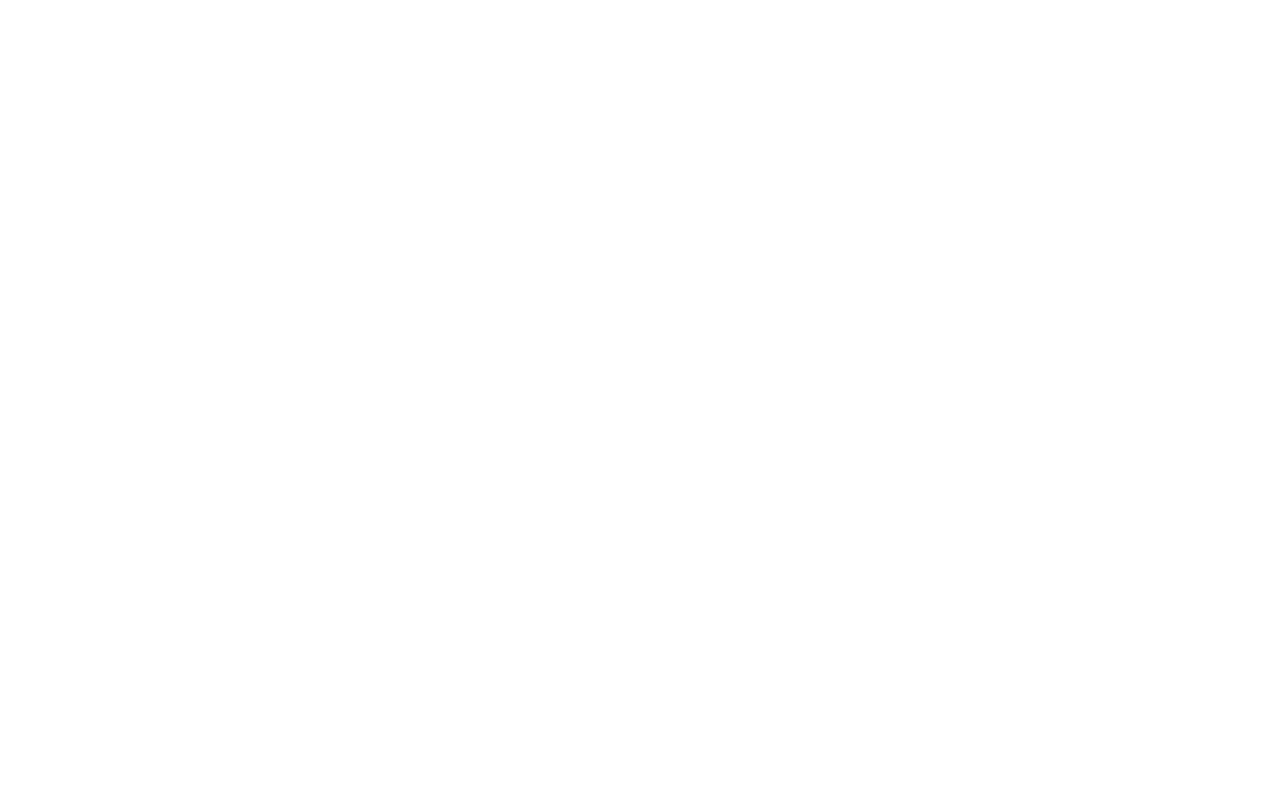
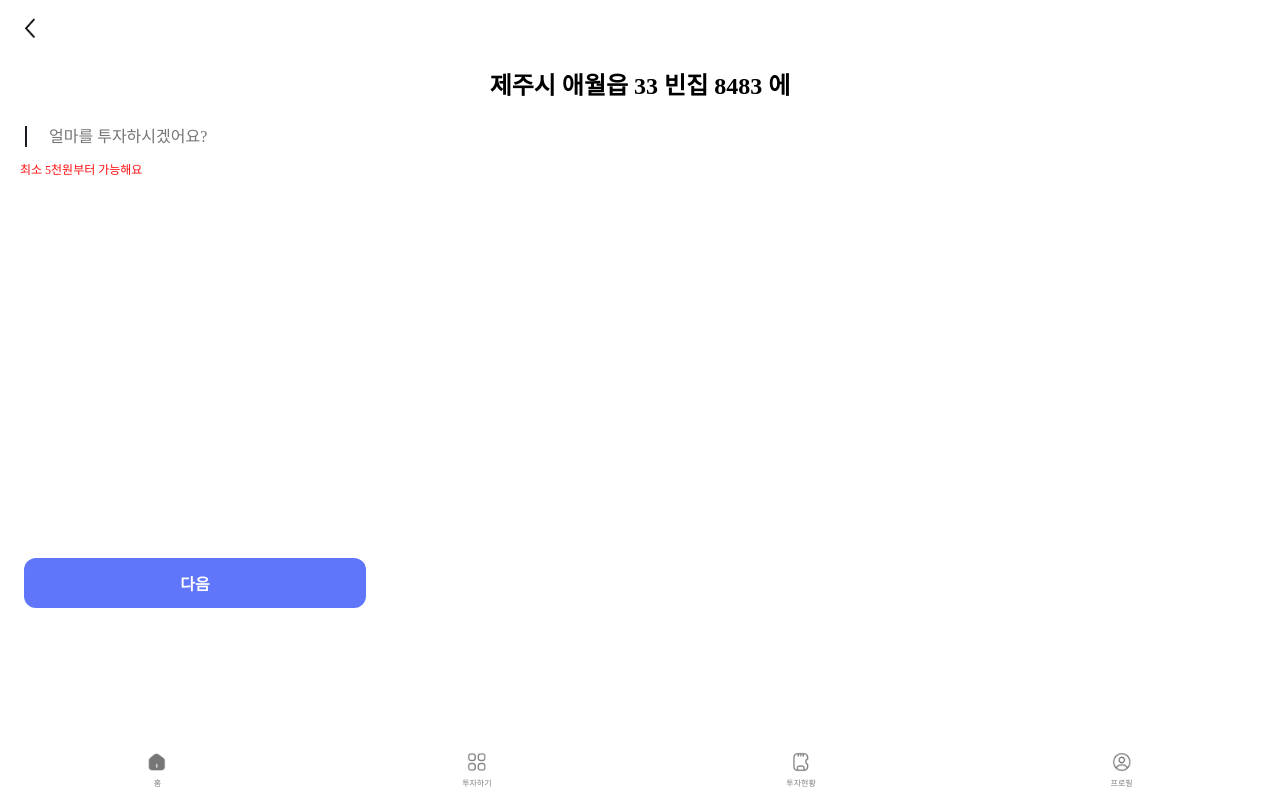
Before and after one commit to zzarbttoo/gd-frontend, a React (Create React App) app: page /input-price in a window 1280 px wide. Before the commit this address had no page. Built offline with nearby package versions, Linux system fonts and the light colour scheme.

Commit message:
inputPrice
금액 입력 화면 구현

```diff
--- a/package.json
+++ b/package.json
@@ -10,6 +10,7 @@
     "react-dom": "^18.2.0",
     "react-router-dom": "^6.22.1",
     "react-scripts": "5.0.1",
+    "recoil": "^0.7.7",
     "styled-components": "^6.1.8",
     "styled-reset": "^4.5.2",
     "web-vitals": "^2.1.4"
--- a/src/Router.js
+++ b/src/Router.js
@@ -3,16 +3,18 @@
 import Invest from "./pages/invest/Invest";
 import CurrentInvest from "./pages/current/CurrentInvest";
 import Mypage from "./pages/mypage/Mypage";
+import InputPrice from "./pages/invest/InputPrice";
 
 const Router = () => {
-    return (
-        <Routes>
-            <Route path="/" element={<Home />} />
-            <Route path="/invest" element={<Invest />}/>
-            <Route path="/current-invest" element={<CurrentInvest />}/>
-            <Route path="/mypage" element={<Mypage />}/>
-        </Routes>
-    );
+  return (
+    <Routes>
+      <Route path="/" element={<Home />} />
+      <Route path="/invest" element={<Invest />} />
+      <Route path="/current-invest" element={<CurrentInvest />} />
+      <Route path="/mypage" element={<Mypage />} />
+      <Route path="/input-price" element={<InputPrice />} />
+    </Routes>
+  );
 };
 
 export default Router;
--- a/src/pages/current/CurrentInvest.jsx
+++ b/src/pages/current/CurrentInvest.jsx
@@ -1,5 +1,5 @@
-import React from 'react';
-import NavBar from '../../components/NavBar';
+import React from "react";
+import NavBar from "../../components/NavBar";
 
 function CurrentInvest(props) {
   return (
--- /dev/null
+++ b/src/pages/invest/InputPrice.jsx
@@ -0,0 +1,50 @@
+import React, { useState, useEffect } from "react";
+import NavBar from "../../components/NavBar";
+import { CustomedInputPrice } from "../../styled/inputPrice";
+
+import arrowIcon from "../../asset/arrow.png";
+
+function InputPrice(props) {
+  const [inputValue, setInputValue] = useState("");
+  const [investAmount, setInvestAmount] = useState(""); // 추가된 부분
+
+  const handleChange = (e) => {
+    const value = e.target.value;
+    // 숫자가 아닌 경우에는 빈 문자열로 대체
+    const newValue = value.replace(/\D/g, "");
+    setInputValue(newValue);
+  };
+
+  useEffect(() => {
+    setInvestAmount(inputValue); // 입력된 값으로 investAmount 업데이트
+  }, [inputValue]);
+
+  const handleNext = () => {
+    // 다음 버튼 클릭 시 실행할 함수
+    console.log("Invest amount:", investAmount); // 예시: 입력된 투자 금액을 콘솔에 출력
+    // 이곳에 다음 단계로 넘어가는 로직 추가
+  };
+
+  return (
+    <CustomedInputPrice>
+      <img src={arrowIcon} className="arrowIcon" alt="Example Image" />
+      <p className="addressTitle">제주시 애월읍 33 빈집 8483 에</p>
+      <div className="line"></div>
+      <input
+        type="text"
+        className="inputNum"
+        value={inputValue}
+        onChange={handleChange}
+        placeholder="얼마를 투자하시겠어요?"
+      />
+      <p className="notice">최소 5천원부터 가능해요</p>
+      <div className="nextBtn" onClick={handleNext}>
+        다음
+      </div>{" "}
+      {/* 다음 버튼에 클릭 핸들러 추가 */}
+      <NavBar />
+    </CustomedInputPrice>
+  );
+}
+
+export default InputPrice;
--- /dev/null
+++ b/src/styled/inputPrice.js
@@ -0,0 +1,70 @@
+import { styled } from "styled-components";
+
+export const CustomedInputPrice = styled.div`
+  width: 100%;
+  margin: 0;
+  padding: 0;
+
+  .arrowIcon {
+    width: 10px;
+    height: 20px;
+    flex-shrink: 0;
+    margin-top: 18px;
+    margin-left: 25px;
+  }
+
+  .addressTitle {
+    font-family: Pretendard;
+    font-size: 24px;
+    font-style: normal;
+    font-weight: 400;
+    font-weight: bold;
+    text-align: center;
+  }
+  .line {
+    width: 2px;
+    height: 21px;
+    background-color: #181a20;
+    margin-left: 25px;
+    display: inline-block;
+    vertical-align: middle;
+  }
+  .inputNum {
+    display: inline-block;
+    margin-left: 20px;
+    height: 21px;
+    border: none; /* border 제거 */
+    font-family: Pretendard;
+    font-size: 16px;
+    font-style: normal;
+    font-weight: 400;
+    vertical-align: middle;
+  }
+  .notice {
+    font-family: Pretendard;
+    font-size: 12px;
+    font-style: normal;
+    font-weight: 400;
+    color: #ff0e0e;
+    margin-left: 20px;
+  }
+  .nextBtn {
+    width: 342px;
+    height: 50px;
+    border-radius: 12px;
+    background-color: #5f75fa;
+    color: white;
+
+    display: flex;
+    justify-content: center;
+    align-items: center;
+
+    margin-top: 380px;
+    margin-left: 24px;
+
+    font-family: Pretendard;
+    font-size: 16px;
+    font-style: normal;
+    font-weight: 600;
+  }
+`;
```
Also changed, not shown: src/index.js (+9 -10 lines), src/asset/arrow.png (added), 1 other file (tests, documents, lock files or other folders). Lines whose indentation alone changed are shown as unchanged.
